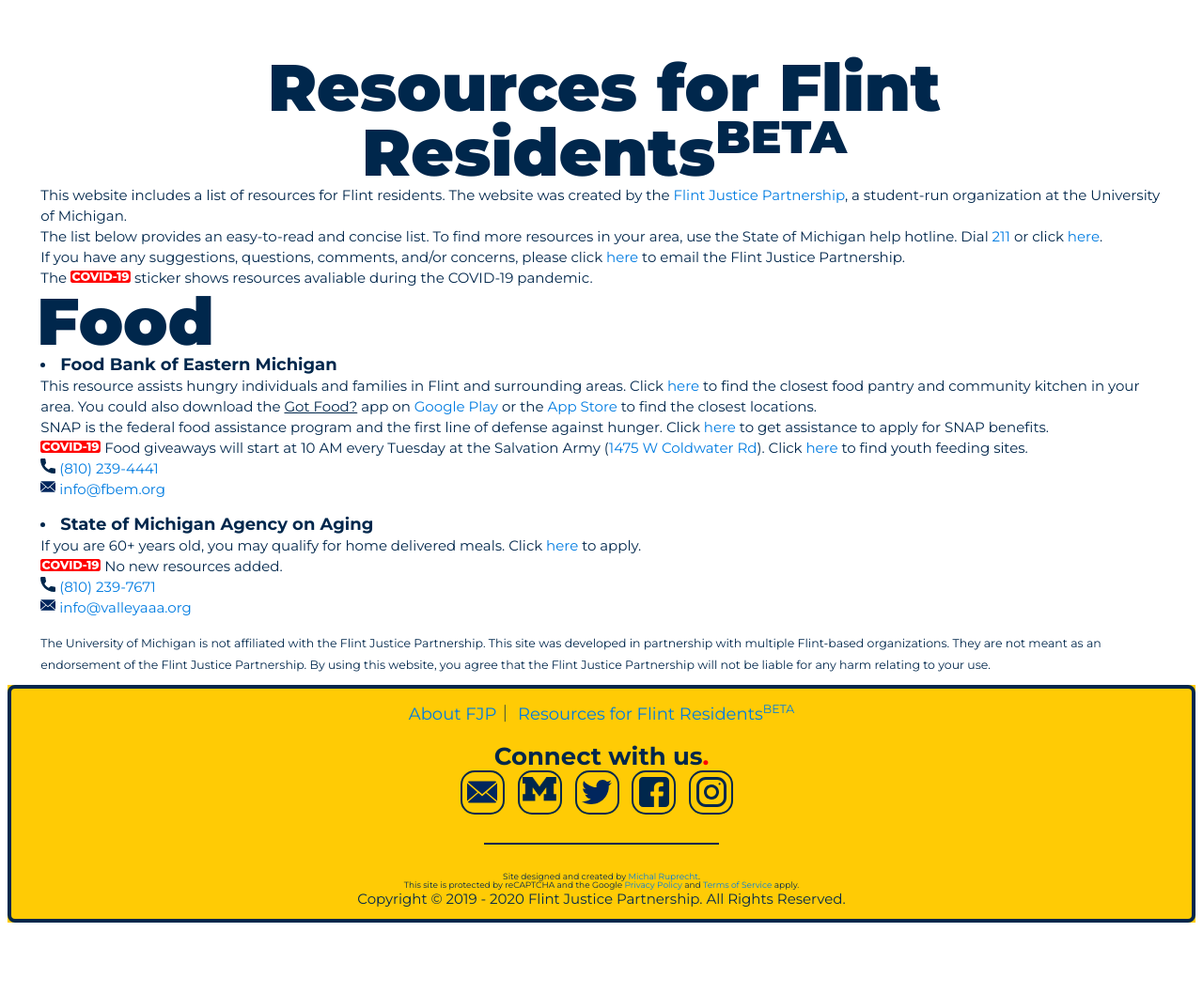
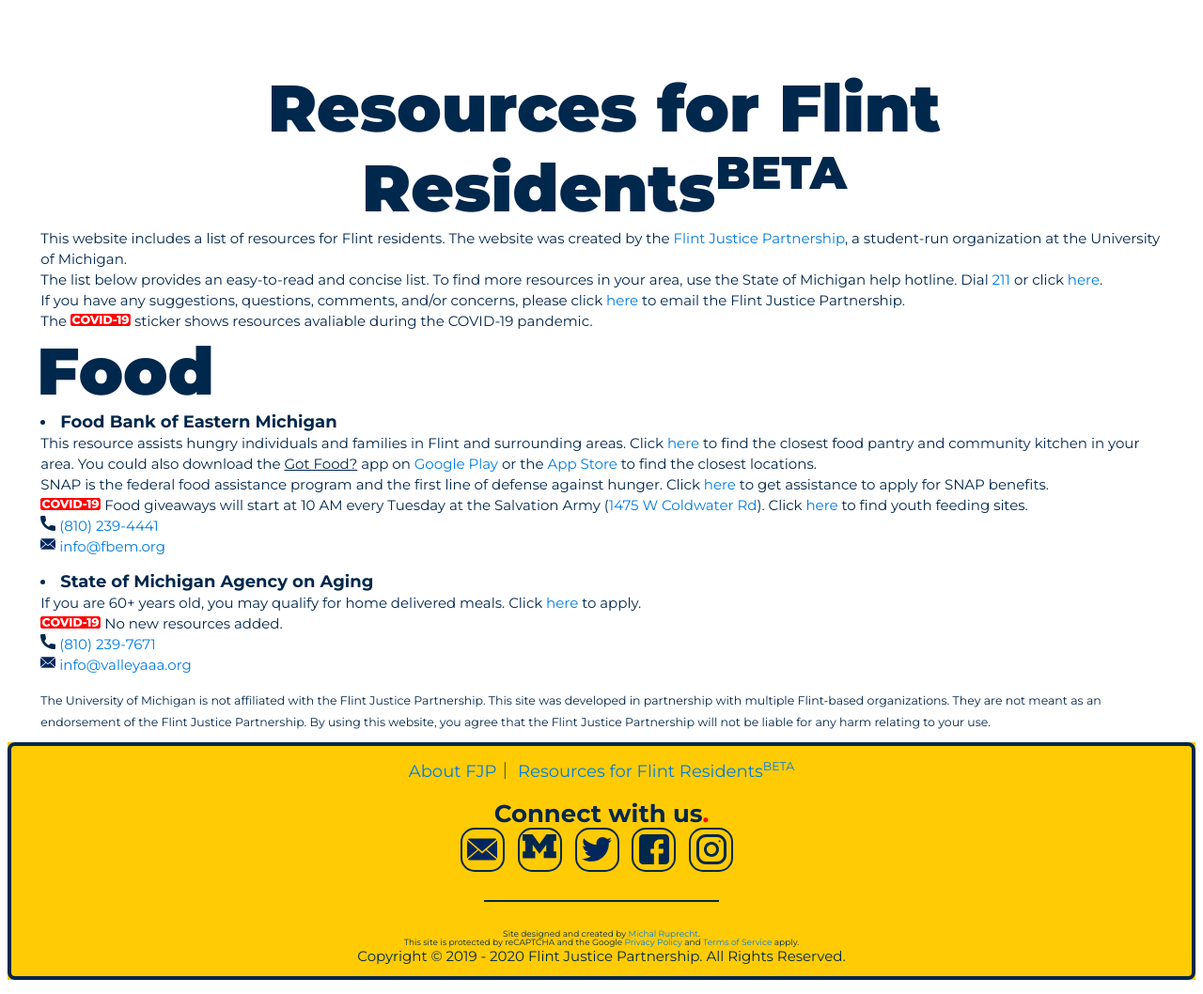
Before and after one commit to umichfjp/umichfjp.github.io, a Jekyll site: the page built from pages/resources.html, in a window 1280 px wide. Shown: the whole page at 94% size. Built offline with Jekyll 4.4.1, drawn with Linux system fonts in a browser that asks for light colours; before the commit the page ends 997 px from its top, so only the background shows below that.

Commit message:
Update resources.html

```diff
--- a/pages/resources.html
+++ b/pages/resources.html
@@ -11,7 +11,7 @@ title: Flint Justice Partnership Official Website
     <div class="grid">
 
       <div class="text">
-        <div class="title"><center>
+        <div class="title-re"><center>
           <br />Resources for Flint Residents<sup><small>BETA</small></sup>
         </center></div>
         <h3>
@@ -20,7 +20,7 @@ title: Flint Justice Partnership Official Website
           <br />If you have any suggestions, questions, comments, and/or concerns, please click <a href="mailto:UMich.FJP@umich.edu?subject=[FJP RESOURCE PAGE]">here</a> to email the Flint Justice Partnership.
           <br />The <img src="https://umichfjp.github.io/assets/icons/covid.svg" alt="covid-19" style="width:64px;"> sticker shows resources avaliable during the COVID-19 pandemic.
         </h3>
-        <div class="title">Food</div>
+        <div class="title-re">Food</div>
         <h3>
           <li>
             <b><big>Food Bank of Eastern Michigan</big></b>
```
